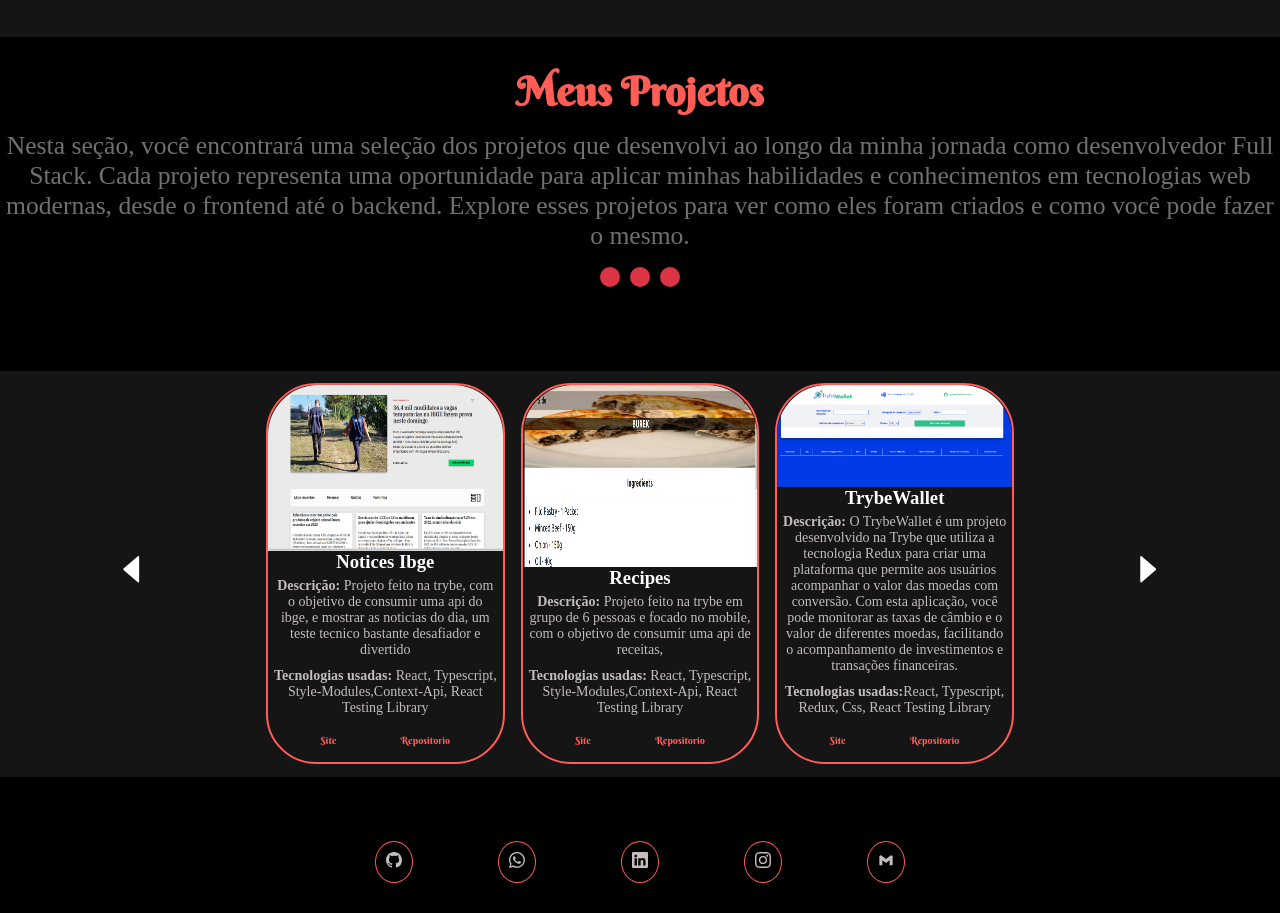
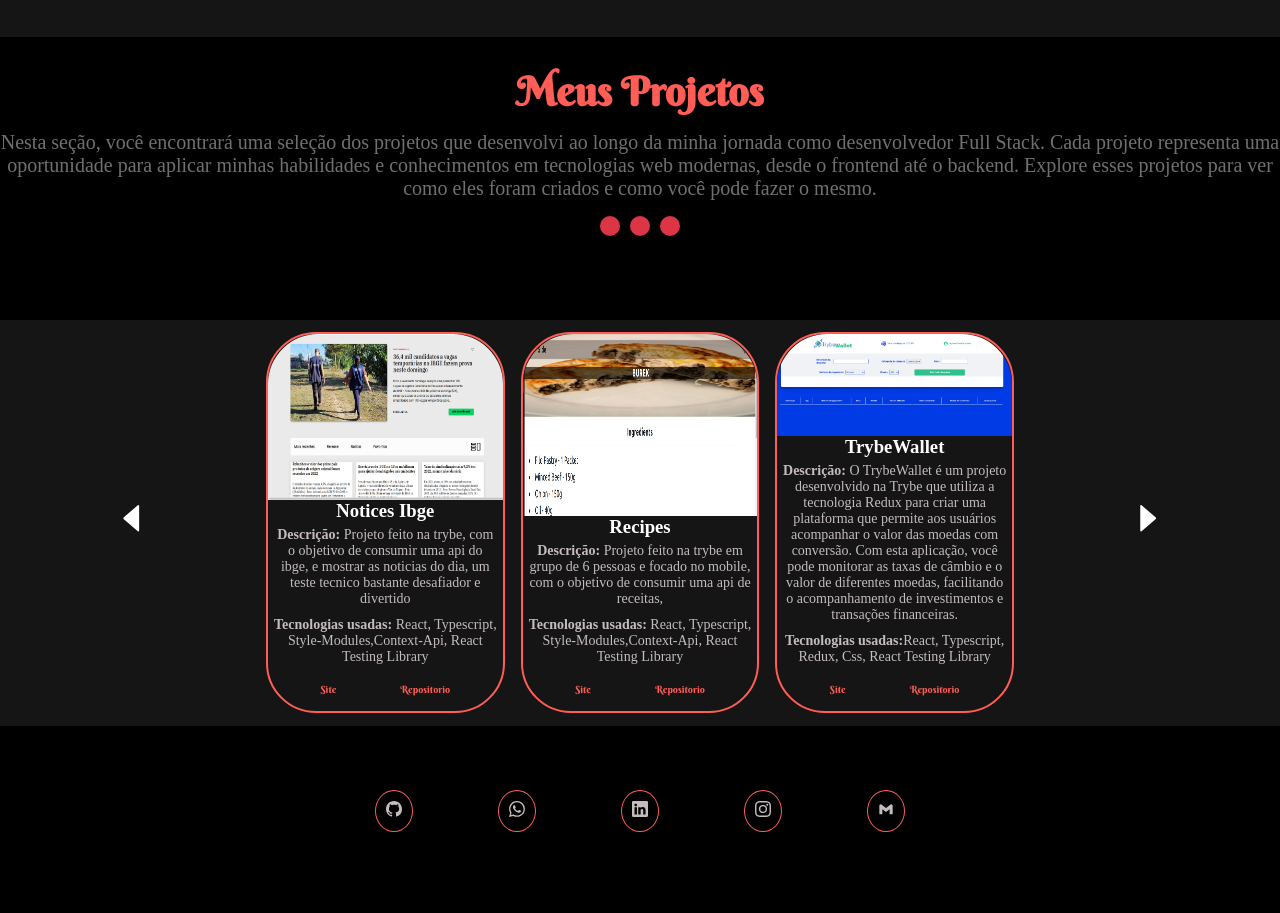
Before and after one commit to IanPedroBorges/Meu-Portifolio, a React (Vite) app: page / in a window 1280 px wide. Shown: the part 2660-3573 px from the top of the page. After the commit the page ends 3522 px from the top, so only its background shows below. Built offline with nearby package versions, Linux system fonts and the light colour scheme; a web font is replaced by a local one.

Commit message:
ajustando tamanho da fonte

```diff
--- a/src/components/Project/styles.module.css
+++ b/src/components/Project/styles.module.css
@@ -14,7 +14,7 @@
 
   .sobreTitulo p {
     color: #707070;
-    font-size: max(20px, 2vw);
+    font-size: max(20px, 1.3vw);
     margin-bottom: 1rem;
     position: relative;
   }
```
